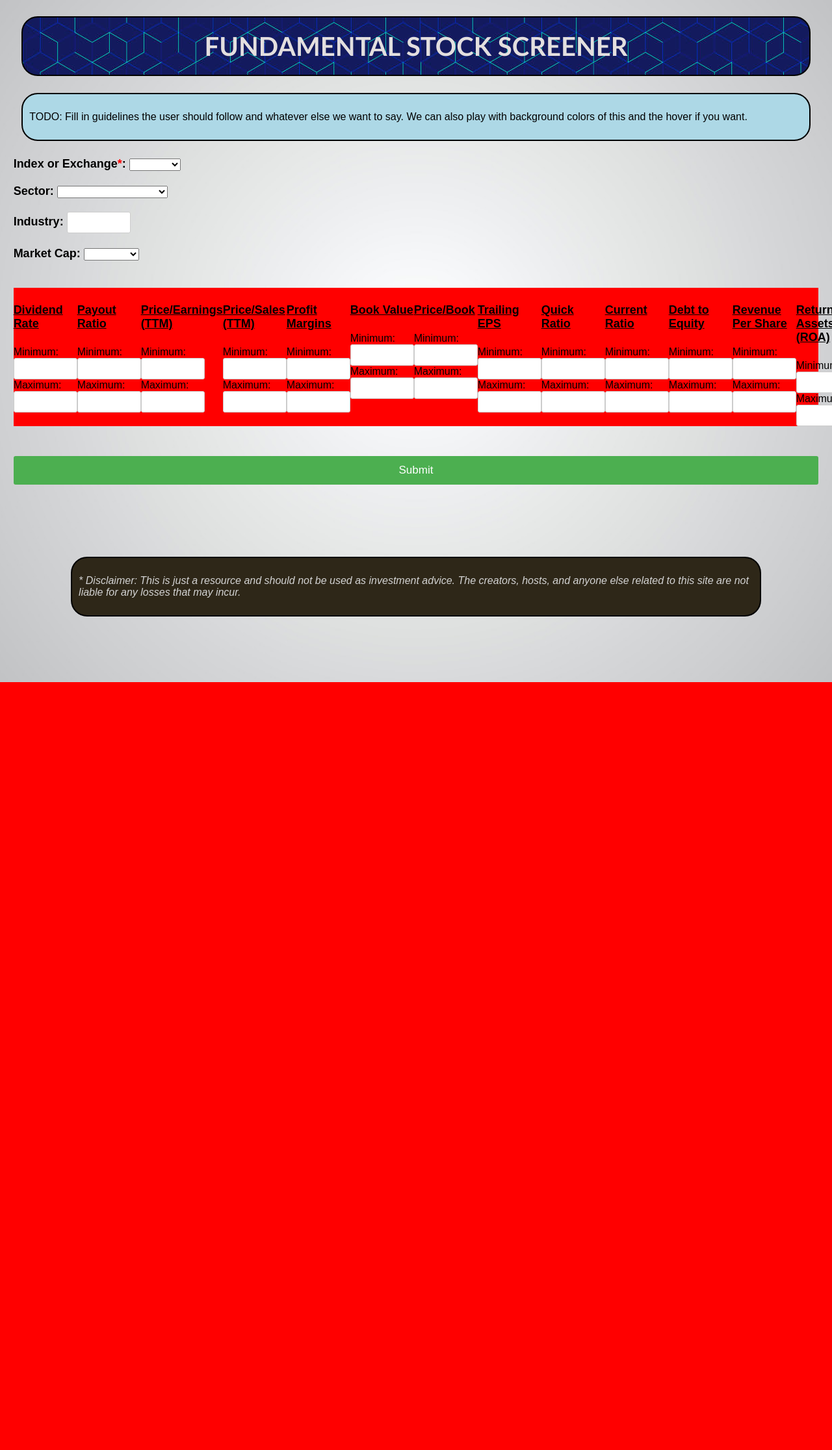
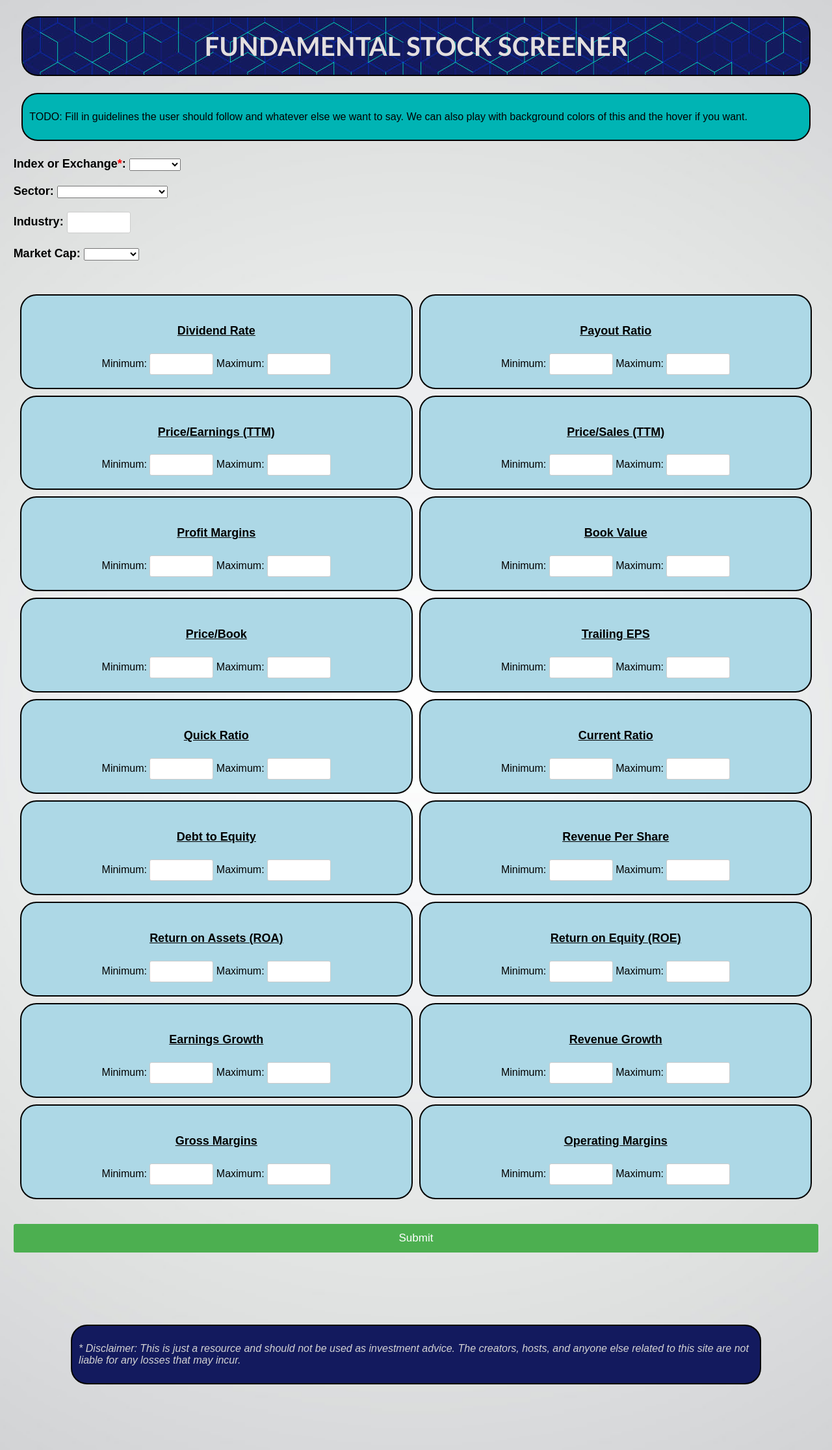
Before and after one commit to DasDog/StockScreener, a Django app: page / in a window 1280 px wide; the page is wider, and only the part inside the window is pictured. Shown: that part at 65% size. Before the commit the page ends 1050 px from the top of that part, so only its background shows below. Run offline with Django 4.2, Linux system fonts and the light colour scheme.

Commit message:
updated website

```diff
--- a/stockScreener/static/css/styles.css
+++ b/stockScreener/static/css/styles.css
@@ -23,23 +23,38 @@ body {
 /* Second block of text on the home page, instructions for the user */
 
 .guide {
-    background-color: lightblue;
+    background-color: #00b4b4;
     margin: 2%;
     padding: 10px;
     border-radius: 25px;
     border: 2px solid black;
     font-family:sans-serif;
-    /* padding 10px */
 }
 
 /* ------------------------------------------------------------------------------------------- */
+/* Grid container for the MIN/MAX screening options */
 
-.container {
-    display: flex;
-    background-color: red;
+.grid-container {
+    display: grid;
+    grid-template-columns: auto auto;
+    padding: 10px;
+    gap: 10px;
 }
 
+.entryOption {
+    padding: 20px;
+    text-align: center;
+    background-color: lightblue;
+    border-radius: 25px;
+    border: 2px solid black;
+}
 
+.entryOption:hover {
+    background-color: rgb(204, 242, 255);
+    border-radius: 25px;
+    border: 2px solid black;
+    padding-bottom: 15px;
+}
 
 /* ------------------------------------------------------------------------------------------- */
 /* Part where we get the user's preferences to screen for */
@@ -51,23 +66,17 @@ form {
     font-family:sans-serif;
 }
 
+/* First 4 questions */
 form h4 {
     font-size: 18px;
     font-weight: bold;
 }
 
+/* MIN/MAX questions */
 .subtitle {
     text-decoration: underline;
     font-size: 18px;
     font-weight: bold;
-}
-
-.entryOption:hover {
-    background-color: lightblue;
-    border-radius: 25px;
-    border: 2px solid black;
-    padding-left: 15px;
-    padding-bottom: 10px;
 }
 
 input[type=text] {
@@ -97,7 +106,7 @@ input[type=text] {
 /* Disclaimer at the bottom of the page */
 .footer {
     margin: 8%;
-    background-color: #2e2718;
+    background-color: #131a5e;
     color: lightgray;
     padding: 10px;
     border-radius: 25px;
--- a/stockScreener/templates/home/index.html
+++ b/stockScreener/templates/home/index.html
@@ -77,7 +77,7 @@
 
         <br>
 
-        <div class="container">
+        <div class="grid-container">
         <div class="entryOption">
             <h4 class="subtitle">Dividend Rate</h4>
             <label for="dividendRateMin">Minimum: </label>
@@ -85,8 +85,6 @@
             <label for="dividendRateMax">Maximum: </label>
             <input type="text" name="dividendRateMax">
         </div>
-
-        <br>
 
         <div class="entryOption">
             <h4 class="subtitle">Payout Ratio</h4>
@@ -96,8 +94,6 @@
             <input type="text" name="payoutRatioMax">
         </div>
 
-        <br>
-
         <div class="entryOption">
             <h4 class="subtitle">Price/Earnings (TTM)</h4>
             <label for="trailingPEMin">Minimum: </label>
@@ -105,8 +101,6 @@
             <label for="trailingPEMax">Maximum: </label>
             <input type="text" name="trailingPEMax">
         </div>
-
-        <br>
 
         <div class="entryOption">
             <h4 class="subtitle">Price/Sales (TTM)</h4>
@@ -116,8 +110,6 @@
             <input type="text" name="priceToSalesTrailing12MonthsMax">
         </div>
 
-        <br>
-
         <div class="entryOption">
             <h4 class="subtitle">Profit Margins</h4>
             <label for="profitMarginsMin">Minimum: </label>
@@ -125,8 +117,6 @@
             <label for="profitMarginsMax">Maximum: </label>
             <input type="text" name="profitMarginsMax">
         </div>
-
-        <br>
 
         <div class="entryOption">
             <h4 class="subtitle">Book Value</h4>
@@ -136,8 +126,6 @@
             <input type="text" name="bookValueMax">
         </div>
 
-        <br>
-
         <div class="entryOption">
             <h4 class="subtitle">Price/Book</h4>
             <label for="priceToBookMin">Minimum: </label>
@@ -145,8 +133,6 @@
             <label for="priceToBookMax">Maximum: </label>
             <input type="text" name="priceToBookMax">
         </div>
-
-        <br>
 
         <div class="entryOption">
             <h4 class="subtitle">Trailing EPS</h4>
@@ -156,8 +142,6 @@
             <input type="text" name="trailingEpsMax">
         </div>
 
-        <br>
-
         <div class="entryOption">
             <h4 class="subtitle">Quick Ratio</h4>
             <label for="quickRatioMin">Minimum: </label>
@@ -165,8 +149,6 @@
             <label for="quickRatioMax">Maximum: </label>
             <input type="text" name="quickRatioMax">
         </div>
-
-        <br>
 
         <div class="entryOption">
             <h4 class="subtitle">Current Ratio</h4>
@@ -176,7 +158,6 @@
             <input type="text" name="currentRatioMax">
         </div>
 
-        <br>
 
         <div class="entryOption">
             <h4 class="subtitle">Debt to Equity</h4>
@@ -186,8 +167,6 @@
             <input type="text" name="debtToEquityMax">
         </div>
 
-        <br>
-
         <div class="entryOption">
             <h4 class="subtitle">Revenue Per Share</h4>
             <label for="revenuePerShareMin">Minimum: </label>
@@ -195,8 +174,6 @@
             <label for="revenuePerShareMax">Maximum: </label>
             <input type="text" name="revenuePerShareMax">
         </div>
-
-        <br>
 
         <div class="entryOption">
             <h4 class="subtitle">Return on Assets (ROA)</h4>
@@ -206,7 +183,6 @@
             <input type="text" name="returnOnAssetsMax">
         </div>
 
-        <br>
 
         <div class="entryOption">
             <h4 class="subtitle">Return on Equity (ROE)</h4>
@@ -216,8 +192,6 @@
             <input type="text" name="returnOnEquityMax">
         </div>
 
-        <br>
-
         <div class="entryOption">
             <h4 class="subtitle">Earnings Growth</h4>
             <label for="earningsGrowthMin">Minimum: </label>
@@ -225,8 +199,6 @@
             <label for="earningsGrowthMax">Maximum: </label>
             <input type="text" name="earningsGrowthMax">
         </div>
-
-        <br>
 
         <div class="entryOption">
             <h4 class="subtitle">Revenue Growth</h4>
@@ -236,8 +208,6 @@
             <input type="text" name="revenueGrowthMax">
         </div>
 
-        <br>
-
         <div class="entryOption">
             <h4 class="subtitle">Gross Margins</h4>
             <label for="grossMarginsMin">Minimum: </label>
@@ -245,8 +215,6 @@
             <label for="grossMarginsMax">Maximum: </label>
             <input type="text" name="grossMarginsMax">
         </div>
-
-        <br>
 
         <div class="entryOption">
             <h4 class="subtitle">Operating Margins</h4>
@@ -257,7 +225,6 @@
         </div>
         </div>
 
-        <br>
         <br>
 
         <input type="submit" id="submit" value="Submit">
```
